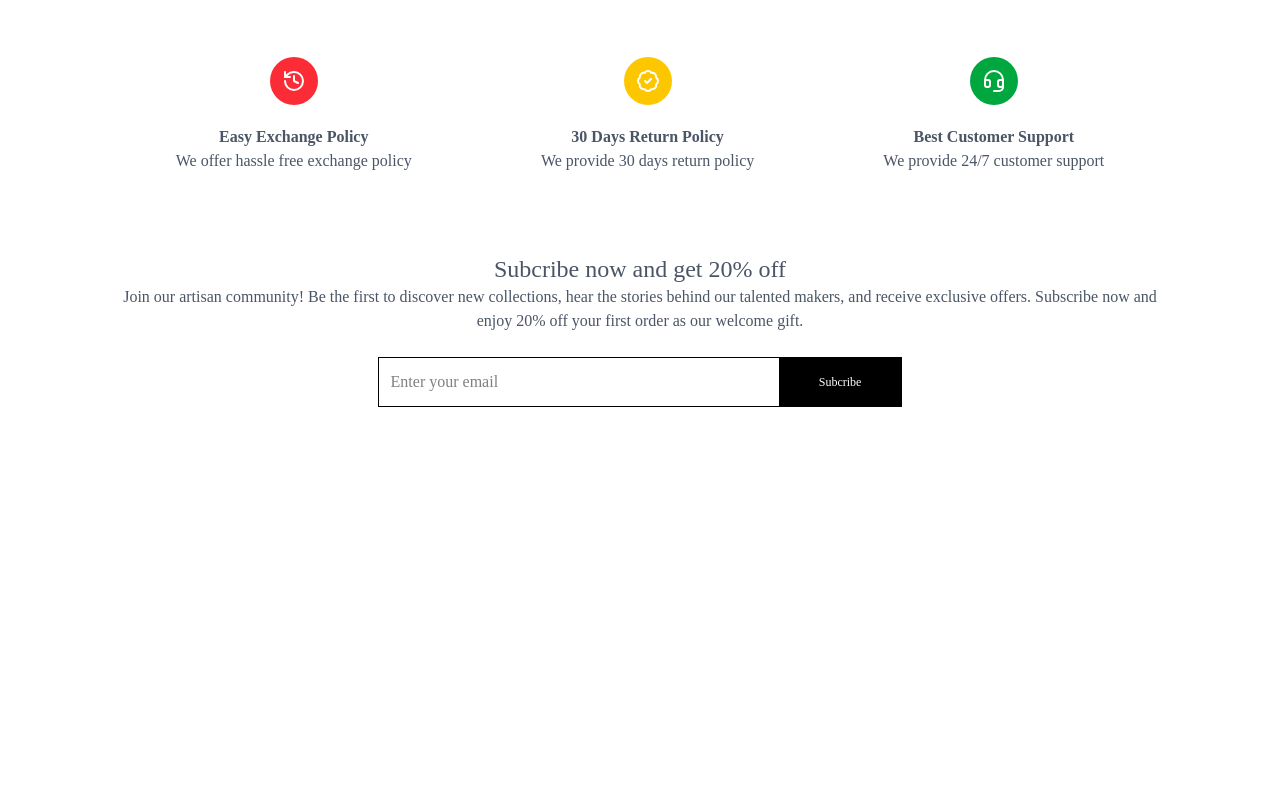
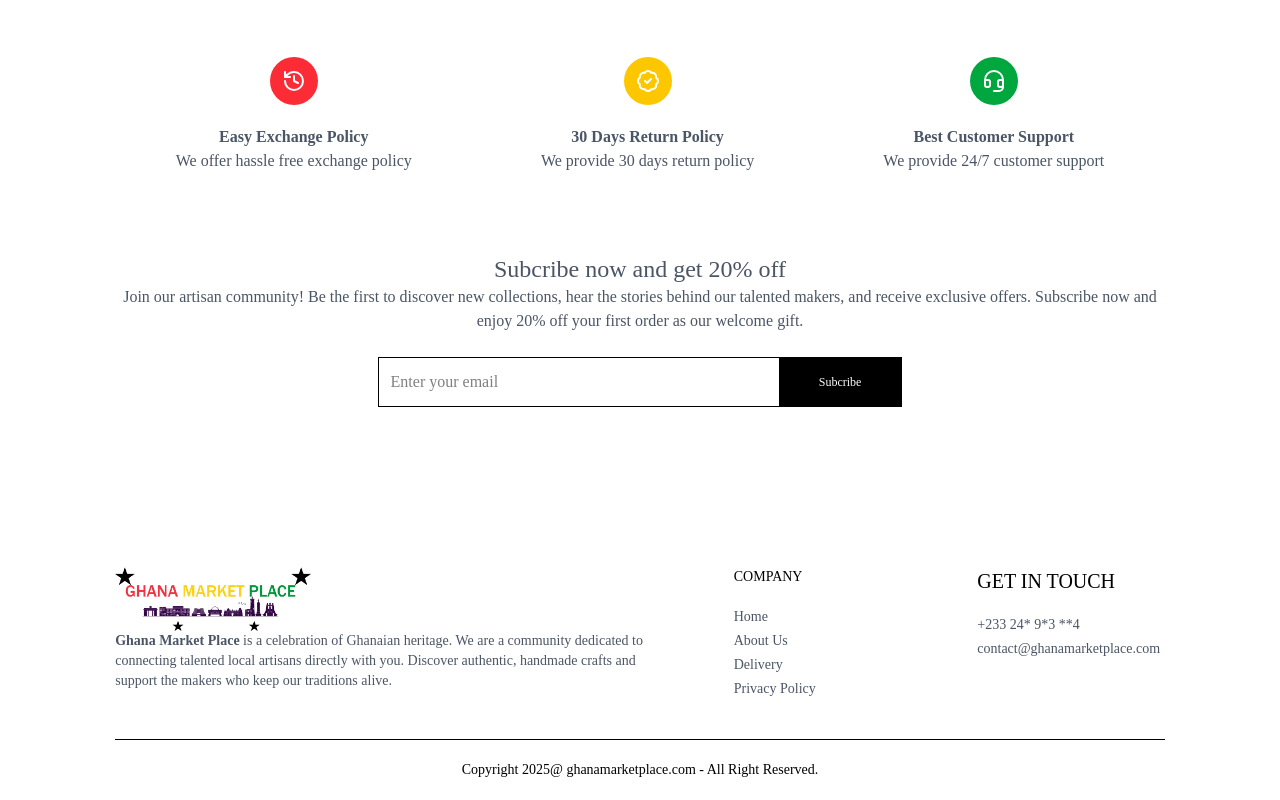
Before and after one commit to aklademarco/GHANA-MARKET-PLACE, a React (Vite) app: page / in a window 1280 px wide. Shown: the part 2929-3729 px from the top of the page. Before the commit the page ends 3360 px from the top, so only its background shows below. Built offline with nearby package versions, Linux system fonts and the light colour scheme.

Commit message:
feat: add Footer component and integrate it into the App layout; update NewsLetter form submission handling

```diff
--- a/src/App.jsx
+++ b/src/App.jsx
@@ -9,6 +9,7 @@
 import PlaceOrder from './pages/PlaceOrder';
 import Product from './pages/Product';
 import Navbar from "./components/Navbar";
+import Footer from "./components/Footer";
 
 const App = () => {
   return (
@@ -25,6 +26,7 @@
         <Route path="/place-order" element= {<PlaceOrder/>} />
         <Route path="/product/:productId" element= {<Product/>} />
       </Routes>
+      <Footer/>
     </div>
   );
 };
--- /dev/null
+++ b/src/components/Footer.jsx
@@ -0,0 +1,47 @@
+import React from 'react'
+import { assets } from '../assets/assets'
+
+const Footer = () => {
+  return (
+    <div>
+      <div className="flex flex-col sm:grid grid-cols-[3fr_1fr_1fr] gap-14 my-10 mt-40 text-sm">
+        <div>
+          <img src={assets.logo} alt="logo" className="h-16 w-auto" />
+          <p className="w-full md:2/3 text-gray-600 ">
+            <span className='font-bold'>Ghana Market Place </span>is a celebration of Ghanaian
+            heritage. We are a community dedicated to connecting talented local
+            artisans directly with you. Discover authentic, handmade crafts and
+            support the makers who keep our traditions alive.
+          </p>
+        </div>
+
+        <div>
+          <p className="font-medium mb-5 ">COMPANY</p>
+          <ul className="flex flex-col gap-1 text-gray-600">
+            <li>Home</li>
+            <li>About Us</li>
+            <li>Delivery</li>
+            <li>Privacy Policy</li>
+          </ul>
+        </div>
+
+        <div>
+          <p className="text-xl font-medium mb-5">GET IN TOUCH</p>
+          <ul className="flex flex-col gap-1 text-gray-600">
+            <li>+233 24* 9*3 **4</li>
+            <li>contact@ghanamarketplace.com</li>
+          </ul>
+        </div>
+      </div>
+
+      <div>
+        <hr />
+        <p className=" py-5 text-sm text-center">
+          Copyright 2025@ ghanamarketplace.com - All Right Reserved.
+        </p>
+      </div>
+    </div>
+  );
+}
+
+export default Footer
--- a/src/components/NewsLetter.jsx
+++ b/src/components/NewsLetter.jsx
@@ -1,6 +1,9 @@
 import React from 'react'
 
 const NewsLetter = () => {
+    const onSubmitHandler =(event) =>{
+        event.preventDefault();
+    }
   return (
     <div className=" text-center">
       <p className="text-2xl font-medium text-gray-600">
@@ -12,7 +15,7 @@
         offers. Subscribe now and enjoy 20% off your first order as our welcome
         gift.
       </p>
-      <form className="w-full sm:w-1/2 flex items-center gap-3 mx-auto my-6 border pl-3">
+      <form onSubmit={onSubmitHandler} className="w-full sm:w-1/2 flex items-center gap-3 mx-auto my-6 border pl-3">
         <input
           type="email"
           className="w-full sm:flex-1 outline-none"
```
